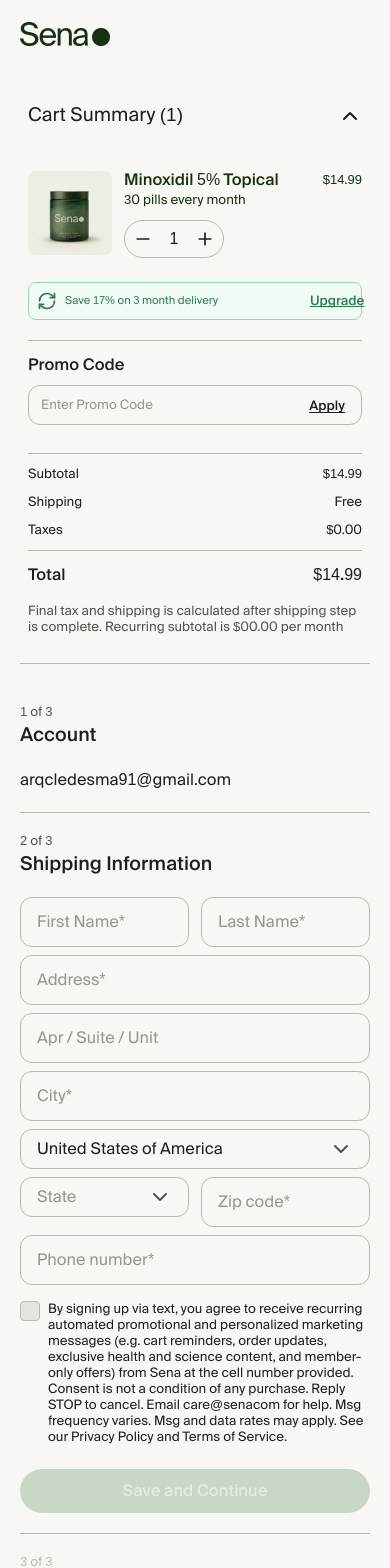
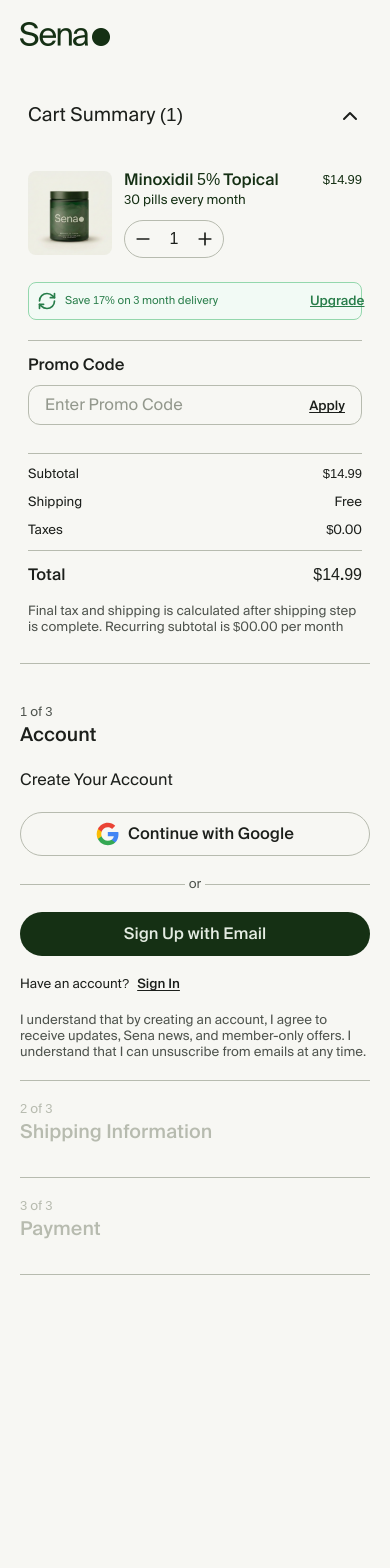
Before and after one commit to elcape23/challenge-bask, a Next.js app: page /prototype/checkout in a window 390 px wide. Shown: the top 1568 px of the page. After the commit the page ends 1315 px from the top, so only its background shows below. Built offline with nearby package versions, Linux system fonts and the light colour scheme.

Commit message:
Checkout step 2 built

```diff
--- a/src/app/(docs)/foundations/page.tsx
+++ b/src/app/(docs)/foundations/page.tsx
@@ -56,7 +56,7 @@
         </p>
       </div>
 
-      <div className="col-span-1 grid grid-cols-1 gap-4 sm:grid-cols-2 lg:col-span-2 lg:grid-cols-3">
+      <div className="col-span-1 grid grid-cols-1 gap-4 lg:col-span-2 lg:grid-cols-3">
         {foundations.map((item) => (
           <Link
             key={item.name}
--- a/src/components/prototype/CheckoutMobilePage.tsx
+++ b/src/components/prototype/CheckoutMobilePage.tsx
@@ -13,7 +13,6 @@
 import ListItem from "@/components/prototype/globals/ListItem";
 import TopBar from "@/components/prototype/globals/TopBar";
 import InputGroup from "@/components/ui/InputGroup";
-import Input from "@/components/ui/Input";
 import Select from "@/components/ui/Select";
 import Checkbox from "@/components/ui/Checkbox";
 
@@ -28,51 +27,208 @@
   { value: "tx", label: "Texas" },
 ] as const;
 
+function OrDivider() {
+  return (
+    <div className="flex items-center gap-1">
+      <hr className="flex-1 border-border-neutral-default" />
+      <span className="text-body-02 text-text-neutral-secondary">or</span>
+      <hr className="flex-1 border-border-neutral-default" />
+    </div>
+  );
+}
+
+function CreateAccountContent({
+  onContinueWithGoogle,
+}: {
+  onContinueWithGoogle: () => void;
+}) {
+  return (
+    <div className="flex flex-col gap-5">
+      <p className="text-body-01 text-text-neutral-default">
+        Create Your Account
+      </p>
+
+      <Button
+        size="lg"
+        variant="neutral"
+        appearance="outlined"
+        className="w-full"
+        onClick={onContinueWithGoogle}
+      >
+        {/* eslint-disable-next-line @next/next/no-img-element */}
+        <img
+          src="/icons/google-md.svg"
+          alt=""
+          aria-hidden
+          className="size-6 shrink-0"
+        />
+        Continue with Google
+      </Button>
+
+      <OrDivider />
+
+      <Button
+        size="lg"
+        variant="primary"
+        appearance="filled"
+        className="w-full"
+      >
+        Sign Up with Email
+      </Button>
+
+      <div className="flex items-center gap-2">
+        <p className="text-body-02 text-text-neutral-default">
+          Have an account?
+        </p>
+        <Button size="sm" variant="neutral" appearance="link">
+          Sign In
+        </Button>
+      </div>
+
+      <p className="text-body-02 text-text-neutral-secondary">
+        I understand that by creating an account, I agree to receive updates,
+        Sena news, and member-only offers. I understand that I can unsuscribe
+        from emails at any time.
+      </p>
+    </div>
+  );
+}
+
 function AccountSummaryContent() {
   return (
-    <p className="text-body-01 text-text-neutral-default">
-      arqcledesma91@gmail.com
+    <p className="text-body-01 text-text-neutral-secondary">
+      arqledesma91@gmail.com
     </p>
   );
 }
 
 function ShippingInformationContent() {
+  const [firstName, setFirstName] = useState("");
+  const [lastName, setLastName] = useState("");
+  const [address, setAddress] = useState("");
+  const [apartment, setApartment] = useState("");
+  const [city, setCity] = useState("");
+  const [country, setCountry] = useState("us");
+  const [state, setState] = useState("");
+  const [zipCode, setZipCode] = useState("");
+  const [phoneNumber, setPhoneNumber] = useState("");
+  const [hasAcceptedSmsConsent, setHasAcceptedSmsConsent] = useState(false);
+  const zipHasError = zipCode.length > 0 && !/^\d{5}$/.test(zipCode);
+  const isShippingFormComplete =
+    firstName.trim().length > 0 &&
+    lastName.trim().length > 0 &&
+    address.trim().length > 0 &&
+    city.trim().length > 0 &&
+    country.trim().length > 0 &&
+    state.trim().length > 0 &&
+    /^\d{5}$/.test(zipCode) &&
+    phoneNumber.trim().length > 0 &&
+    hasAcceptedSmsConsent;
+
   return (
     <div className="flex flex-col gap-2">
       <div className="grid grid-cols-2 gap-3">
-        <Input size="md" placeholder="First Name*" />
-        <Input size="md" placeholder="Last Name*" />
+        <InputGroup
+          size="md"
+          placeholder="First Name*"
+          showButton={false}
+          required
+          value={firstName}
+          onChange={(event) => setFirstName(event.target.value)}
+        />
+        <InputGroup
+          size="md"
+          placeholder="Last Name*"
+          showButton={false}
+          required
+          value={lastName}
+          onChange={(event) => setLastName(event.target.value)}
+        />
       </div>
 
-      <Input size="md" placeholder="Address*" />
-      <Input size="md" placeholder="Apr / Suite / Unit" />
-      <Input size="md" placeholder="City*" />
+      <InputGroup
+        size="md"
+        placeholder="Address*"
+        showButton={false}
+        required
+        value={address}
+        onChange={(event) => setAddress(event.target.value)}
+      />
+      <InputGroup
+        size="md"
+        placeholder="Apr / Suite / Unit"
+        showButton={false}
+        value={apartment}
+        onChange={(event) => setApartment(event.target.value)}
+      />
+      <InputGroup
+        size="md"
+        placeholder="City*"
+        showButton={false}
+        required
+        value={city}
+        onChange={(event) => setCity(event.target.value)}
+      />
 
       <Select
         size="md"
         placeholder="United States of America"
         options={[...COUNTRY_OPTIONS]}
-        defaultValue="us"
+        value={country}
+        onChange={setCountry}
       />
 
       <div className="grid grid-cols-2 gap-3">
-        <Select size="md" placeholder="State" options={[...STATE_OPTIONS]} />
-        <Input size="md" placeholder="Zip code*" />
+        <Select
+          size="md"
+          placeholder="State"
+          options={[...STATE_OPTIONS]}
+          value={state}
+          onChange={setState}
+        />
+        <InputGroup
+          size="md"
+          placeholder="ZIP code*"
+          showButton={false}
+          required
+          value={zipCode}
+          state={zipHasError ? "danger" : "default"}
+          feedback={zipHasError ? "Invalid ZIP format" : " "}
+          inputMode="numeric"
+          maxLength={5}
+          onChange={(event) => {
+            const nextValue = event.target.value.replace(/\D/g, "").slice(0, 5);
+            setZipCode(nextValue);
+          }}
+        />
       </div>
 
-      <Input size="md" placeholder="Phone number*" />
+      <InputGroup
+        size="md"
+        placeholder="Phone number*"
+        showButton={false}
+        required
+        value={phoneNumber}
+        inputMode="numeric"
+        onChange={(event) => {
+          const nextValue = event.target.value.replace(/\D/g, "");
+          setPhoneNumber(nextValue);
+        }}
+      />
 
       <Checkbox
         size="sm"
         label="By signing up via text, you agree to receive recurring automated promotional and personalized marketing messages (e.g. cart reminders, order updates, exclusive health and science content, and member-only offers) from Sena at the cell number provided. Consent is not a condition of any purchase. Reply STOP to cancel. Email care@senacom for help. Msg frequency varies. Msg and data rates may apply. See our Privacy Policy and Terms of Service."
         className="items-start h-auto"
+        checked={hasAcceptedSmsConsent}
+        onChange={(event) => setHasAcceptedSmsConsent(event.target.checked)}
       />
 
       <Button
         size="lg"
         variant="primary"
         appearance="filled"
-        disabled
+        disabled={!isShippingFormComplete}
         className="mt-2 w-full"
       >
         Save and Continue
@@ -122,6 +278,7 @@
   const [promoState, setPromoState] = useState<"default" | "success">(
     "default",
   );
+  const [checkoutStep, setCheckoutStep] = useState<1 | 2>(1);
   const quantity = cartItem?.quantity ?? 1;
   const subtotal = Number(cartItem?.subtotalPrice ?? 0) * quantity;
   const discount = Number(cartItem?.discountAmount ?? 0) * quantity;
@@ -152,6 +309,9 @@
     setPromoDiscountRate(0);
     setPromoState("default");
     setPromoFeedback("");
+  };
+  const handleContinueWithGoogle = () => {
+    setCheckoutStep(2);
   };
 
   return (
@@ -235,14 +395,24 @@
           </AccordionItem>
         </div>
 
-        {/* Step 1 - Account (completed) */}
+        {/* Step 1 - Account */}
         <ListItem subheading="1 of 3" heading="Account" state="default">
-          <AccountSummaryContent />
+          {checkoutStep === 1 ? (
+            <CreateAccountContent
+              onContinueWithGoogle={handleContinueWithGoogle}
+            />
+          ) : (
+            <AccountSummaryContent />
+          )}
         </ListItem>
 
-        {/* Step 2 - Shipping Information (active) */}
-        <ListItem subheading="2 of 3" heading="Shipping Information" state="default">
-          <ShippingInformationContent />
+        {/* Step 2 - Shipping Information */}
+        <ListItem
+          subheading="2 of 3"
+          heading="Shipping Information"
+          state={checkoutStep === 2 ? "default" : "disabled"}
+        >
+          {checkoutStep === 2 ? <ShippingInformationContent /> : null}
         </ListItem>
 
         {/* Step 3 - Payment (inactive) */}
--- a/src/components/ui/InputGroup.tsx
+++ b/src/components/ui/InputGroup.tsx
@@ -1,6 +1,6 @@
 "use client";
 
-import { forwardRef, useId, type InputHTMLAttributes } from "react";
+import { forwardRef, useId, useState, type InputHTMLAttributes } from "react";
 import Button from "./Button";
 
 export type InputGroupState =
@@ -30,6 +30,8 @@
   buttonLabel?: string;
   /** Right-side action click */
   onButtonClick?: () => void;
+  /** Whether to show the right-side action button */
+  showButton?: boolean;
 }
 
 function CheckIcon({ className }: { className?: string }) {
@@ -77,12 +79,12 @@
 const SIZE_HEIGHT = { lg: "h-12", md: "h-10", sm: "h-8" } as const;
 const SIZE_PADDING = {
   lg: "px-4 py-3",
-  md: "px-3 py-3",
+  md: "px-4 py-3",
   sm: "px-3 py-2",
 } as const;
 const SIZE_TEXT = {
   lg: "text-body-01",
-  md: "text-body-02",
+  md: "text-body-01",
   sm: "text-body-02",
 } as const;
 
@@ -98,6 +100,7 @@
       className,
       buttonLabel = "Apply",
       onButtonClick,
+      showButton = true,
       id: externalId,
       ...inputProps
     },
@@ -105,34 +108,37 @@
   ) => {
     const autoId = useId();
     const inputId = externalId ?? autoId;
+    const [isActive, setIsActive] = useState(false);
     const isDisabled = state === "disabled" || disabled;
     const isSuccess = state === "success";
     const isDanger = state === "danger";
     const showAttachedIcon = isSuccess || isDanger;
+    const visualState =
+      state === "default" && isActive ? "pressed" : state;
 
     if (
-      state === "default" ||
-      state === "focus" ||
-      state === "hover" ||
-      state === "pressed" ||
-      state === "disabled"
+      visualState === "default" ||
+      visualState === "focus" ||
+      visualState === "hover" ||
+      visualState === "pressed" ||
+      visualState === "disabled"
     ) {
       const s = size;
-      const isFocus = state === "focus";
+      const isFocus = visualState === "focus";
       const containerClasses =
-        state === "hover"
+        visualState === "hover"
           ? "bg-background-surface-neutral-hover border-border-neutral-hover"
-          : state === "pressed"
+          : visualState === "pressed"
             ? "bg-background-default-default border-[var(--color-neutral-800)]"
-            : state === "disabled"
+            : visualState === "disabled"
               ? "border-border-neutral-disabled bg-background-surface-neutral-default cursor-not-allowed opacity-90"
               : "bg-background-default-default border-border-neutral-default";
       const textClasses =
-        state === "hover"
+        visualState === "hover"
           ? "text-text-neutral-hover placeholder:text-text-neutral-hover"
-          : state === "pressed"
+          : visualState === "pressed"
             ? "text-text-neutral-pressed placeholder:text-text-neutral-pressed"
-            : state === "disabled"
+            : visualState === "disabled"
               ? "text-text-neutral-disabled placeholder:text-text-neutral-disabled"
               : "text-text-neutral-default placeholder:text-text-neutral-placeholder";
 
@@ -172,8 +178,17 @@
                 placeholder={placeholder}
                 autoFocus={isFocus}
                 {...inputProps}
+                onFocus={(event) => {
+                  setIsActive(true);
+                  inputProps.onFocus?.(event);
+                }}
+                onBlur={(event) => {
+                  setIsActive(false);
+                  inputProps.onBlur?.(event);
+                }}
               />
             </div>
+            {showButton ? (
               <div className="shrink-0 px-4">
                 <Button
                   size="sm"
@@ -185,6 +200,7 @@
                   {buttonLabel}
                 </Button>
               </div>
+            ) : null}
           </div>
           <p
             id={`${inputId}-feedback`}
```
Lines whose indentation alone changed are shown as unchanged.
